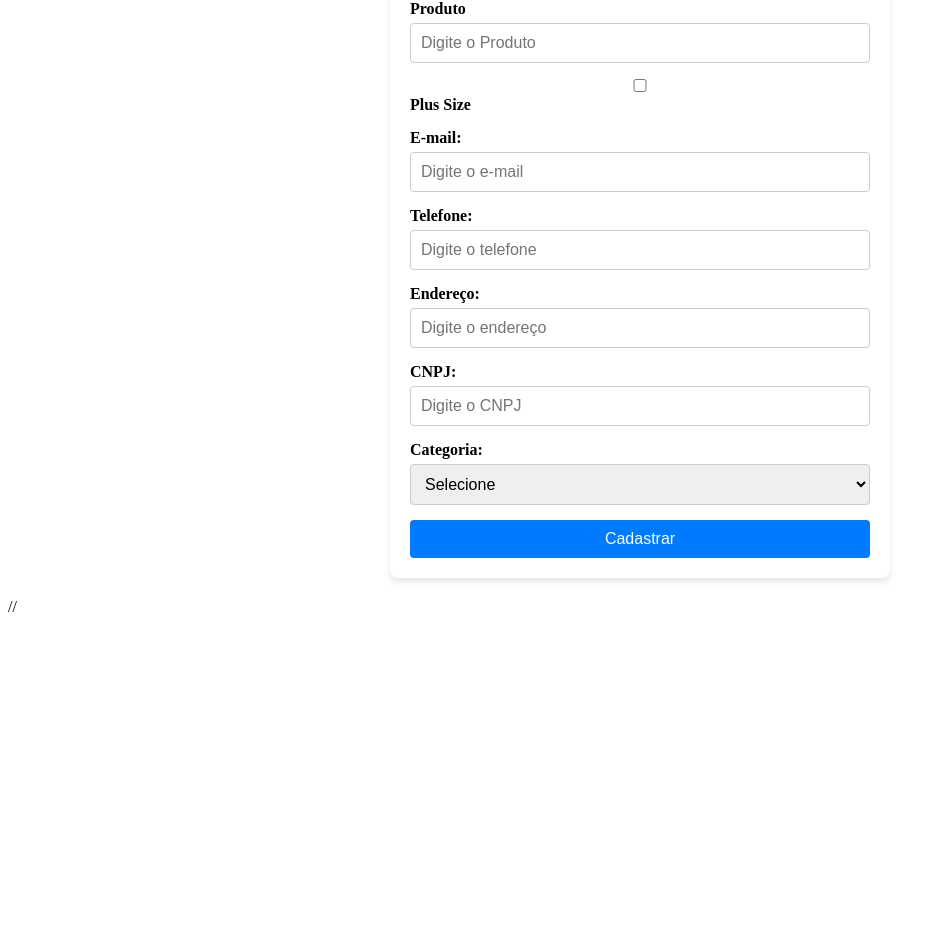
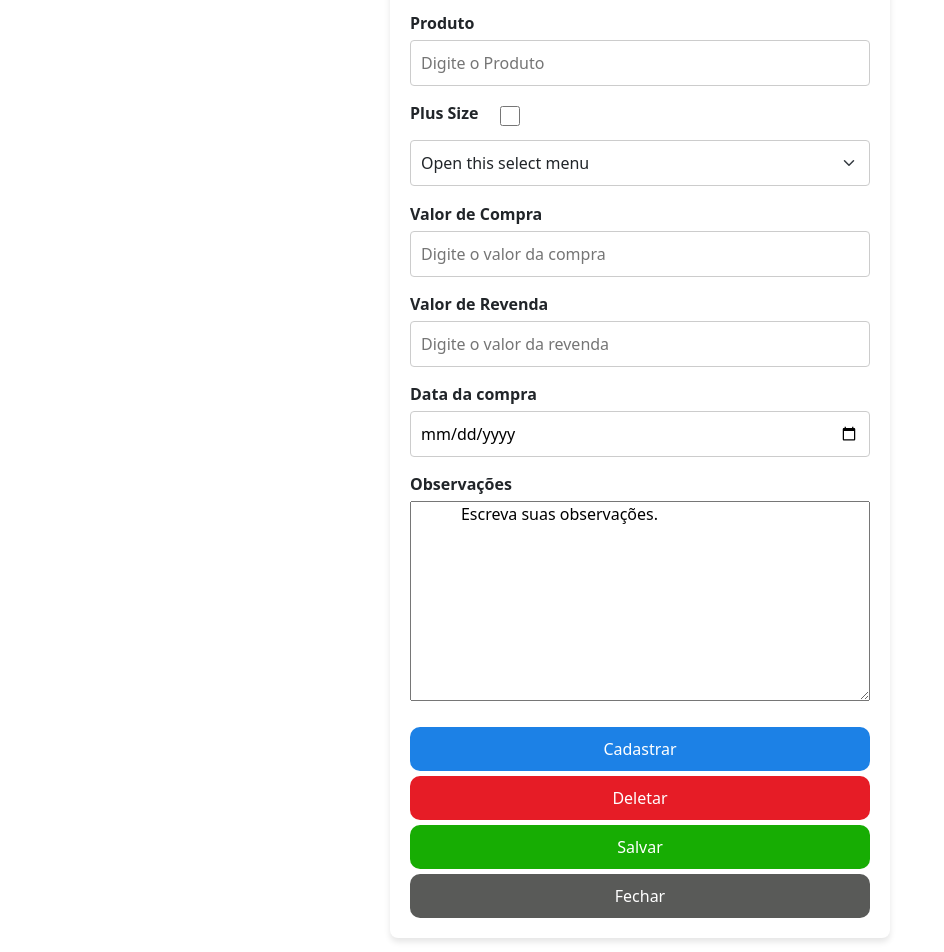
Before and after one commit to AndreRaffoul/AtualizarPagina, an Angular app in the folder AeLModas/: page /estoque in a window 1280 px wide. Shown: the part 97-1049 px from the top of the page, without its empty margins (0-944 px from the left). Before the commit the page ends 800 px from the top, so only its background shows below. Built offline with nearby package versions, Linux system fonts and the light colour scheme.

Commit message:
Construção da tela de estoque e estilização.

```diff
--- a/AeLModas/angular.json
+++ b/AeLModas/angular.json
@@ -27,9 +27,13 @@
               }
             ],
             "styles": [
-              "src/styles.css"
+              "src/styles.css",
+              "node_modules/bootstrap/dist/css/bootstrap.min.css",
+              "node_modules/bootstrap-icons/font/bootstrap-icons.css"
             ],
-            "scripts": []
+            "scripts": [
+              "node_modules/bootstrap/dist/js/bootstrap.min.js"
+            ]
           },
           "configurations": {
             "production": {
--- a/AeLModas/package.json
+++ b/AeLModas/package.json
@@ -18,6 +18,7 @@
     "@angular/platform-browser": "^18.2.0",
     "@angular/platform-browser-dynamic": "^18.2.0",
     "@angular/router": "^18.2.0",
+    "bootstrap": "^5.3.3",
     "rxjs": "~7.8.0",
     "tslib": "^2.3.0",
     "zone.js": "~0.14.10"
--- a/AeLModas/src/app/componentes/estoque/estoque.component.css
+++ b/AeLModas/src/app/componentes/estoque/estoque.component.css
@@ -55,19 +55,65 @@
   }
 
   /* Botão */
-  button {
+  .btn-primary {
     width: 100%;
     padding: 10px;
-    background-color: #007bff;
+    background-color: #1c81e6;
     color: #fff;
     font-size: 16px;
-    border: none;
-    border-radius: 4px;
+    border:#007bff;
+    border-radius: 10px;
     cursor: pointer;
+    margin-top: 5px;
+  }
+  .btn-primary:hover {
+      background-color: #0056b3;
   }
 
-  button:hover {
-    background-color: #0056b3;
+.btn-warning {
+    width: 100%;
+    padding: 10px;
+    background-color: #e61c26;
+    color: #fff;
+    font-size: 16px;
+    border:#7a062d;
+    border-radius: 10px;
+    cursor: pointer;
+    margin-top: 5px;
+  }
+  .btn-warning:hover {
+        background-color: #7e090f;
+  }
+
+.btn-success {
+    width: 100%;
+    padding: 10px;
+    background-color: #17ad03;
+    color: #fff;
+    font-size: 16px;
+    border:#067506;
+    border-radius: 10px;
+    cursor: pointer;
+    margin-top: 5px;
+  }
+  .btn-success:hover {
+        background-color: #0d5a06;
+  }
+
+
+.btn-secondary {
+    width: 100%;
+    padding: 10px;
+    background-color: #595a58;
+    color: #fff;
+    font-size: 16px;
+    border:#343534;
+    border-radius: 10px;
+    cursor: pointer;
+    margin-top: 5px;
+  }
+  .btn-secondary:hover {
+        background-color: #303130;
   }
 
   /* Estilização Responsiva */
@@ -101,7 +147,7 @@
 
   /*formatação do Checkbox plus Size abaixo*/
   .form-group {
-    margin-bottom: 10px;
+    /*margin-bottom: 10px;*/
   }
 
   label {
@@ -110,4 +156,9 @@
     cursor: pointer;
   }
 
-  }
+
+
+
+
+
+}
--- a/AeLModas/src/app/componentes/estoque/estoque.component.html
+++ b/AeLModas/src/app/componentes/estoque/estoque.component.html
@@ -6,41 +6,66 @@
       <label for="produto">Produto</label>
       <input type="text" id="produto" name="produto" placeholder="Digite o Produto" required>
     </div>
+
+    <!--  TODO:  colocar este código css no arquivo do componente css  -->
+    <div class="div-plusSize" style="display: flex; align-items: center; margin-bottom: 10px;">
+      <label for="plusSize" style="margin-right: 10px; width: 5em;">Plus Size</label>
+      <input type="checkbox" style="display: flex; justify-content: flex-start; width: 20px; height: 20px;" id="plusSize" />
+    </div>
+
+    <select class="form-select form-select-lg mb-3" aria-label="Large select example">
+      <option selected>Open this select menu</option>
+      <option value="1">Dryfit</option>
+      <option value="2">Moletom</option>
+      <option value="3">Elastano</option>
+      <option value="4">Legging</option>
+      <option value="5">Legging Jeans</option>
+      <option value="6">Liganete</option>
+      <option value="7">Linha Trançada</option>
+      <option value="8">Renda</option>
+      <option value="9">TacTel</option>
+      <option value="10">Tecido Colméia</option>
+      <option value="11">Duna</option>
+      <option value="12">Viscolinho</option>
+      <option value="13">Alfaiataria</option>
+      <option value="14">Linho</option>
+      <option value="15">Plissada</option>
+      <option value="16">Suplex</option>
+      <option value="17">Courino</option>
+      <option value="18">Chimpa</option>
+      <option value="19">Brim</option>
+      <option value="20">Bengaline</option>
+    </select>
+
     <div class="form-group">
-      <label>
-        <input type="checkbox" formControlName="plussize" />
-        Plus Size
-      </label>
+      <label for="phone">Valor de Compra</label>
+      <input type="number" id="valor-compra" name="valor-compra"
+          placeholder="Digite o valor da compra" required>
     </div>
+
     <div class="form-group">
-      <label for="email">E-mail:</label>
-      <input type="email" id="email" name="email" placeholder="Digite o e-mail" required>
+      <label for="address">Valor de Revenda</label>
+      <input type="number" id="valor-revenda" name="valor-revenda" placeholder="Digite o valor da revenda" required>
     </div>
+
     <div class="form-group">
-      <label for="phone">Telefone:</label>
-      <input type="tel" id="phone" name="phone" placeholder="Digite o telefone" required>
+      <label for="cnpj">Data da compra</label>
+      <input type="date" id="data-compra" name="data-compra" required>
     </div>
-    <div class="form-group">
-      <label for="address">Endereço:</label>
-      <input type="text" id="address" name="address" placeholder="Digite o endereço" required>
-    </div>
-    <div class="form-group">
-      <label for="cnpj">CNPJ:</label>
-      <input type="text" id="cnpj" name="cnpj" placeholder="Digite o CNPJ" required>
-    </div>
-    <div class="form-group">
-      <label for="category">Categoria:</label>
-      <select id="category" name="category" required>
-        <option value="">Selecione</option>
-        <option value="alimentos">Alimentos</option>
-        <option value="tecnologia">Tecnologia</option>
-        <option value="vestuário">Vestuário</option>
-        <option value="outros">Outros</option>
-      </select>
-    </div>
-    <button type="submit">Cadastrar</button>
-  </form>
-</div>
 
 
-//
+    <!--Observações-->
+    <div class="form-group">
+        <label for="area1">Observações</label>
+        <textarea name="area1" id="area1" style="width:100%; height:200px;" >
+            Escreva suas observações.
+        </textarea>
+    </div>
+  </form>
+
+<div>
+  <button type="button" class="btn btn-primary">Cadastrar</button>
+  <button type="button" class="btn btn-warning">Deletar</button>
+  <button type="button" class="btn btn-success">Salvar</button>
+  <button type="button" class="btn btn-secondary">Fechar</button>
+</div>
--- a/AeLModas/src/index.html
+++ b/AeLModas/src/index.html
@@ -6,6 +6,12 @@
   <base href="/">
   <meta name="viewport" content="width=device-width, initial-scale=1">
   <link rel="icon" type="image/x-icon" href="favicon.ico">
+
+  <link href="https://cdn.jsdelivr.net/npm/bootstrap@5.0.0-beta1/dist/css/bootstrap.min.css" rel="stylesheet">
+  <script src="https://cdn.jsdelivr.net/npm/bootstrap@5.0.0-beta1/dist/js/bootstrap.bundle.min.js"></script>
+  <script src="https://cdn.jsdelivr.net/npm/bootstrap@5.0.0-beta1/dist/js/bootstrap.min.js"></script>
+  <script src="https://cdn.jsdelivr.net/npm/@popperjs/core@2.5.3/dist/umd/popper.min.js"></script>
+
 </head>
 <body>
   <app-root></app-root>
```
Also changed, not shown: 2 other files (tests, documents, lock files or other folders).
